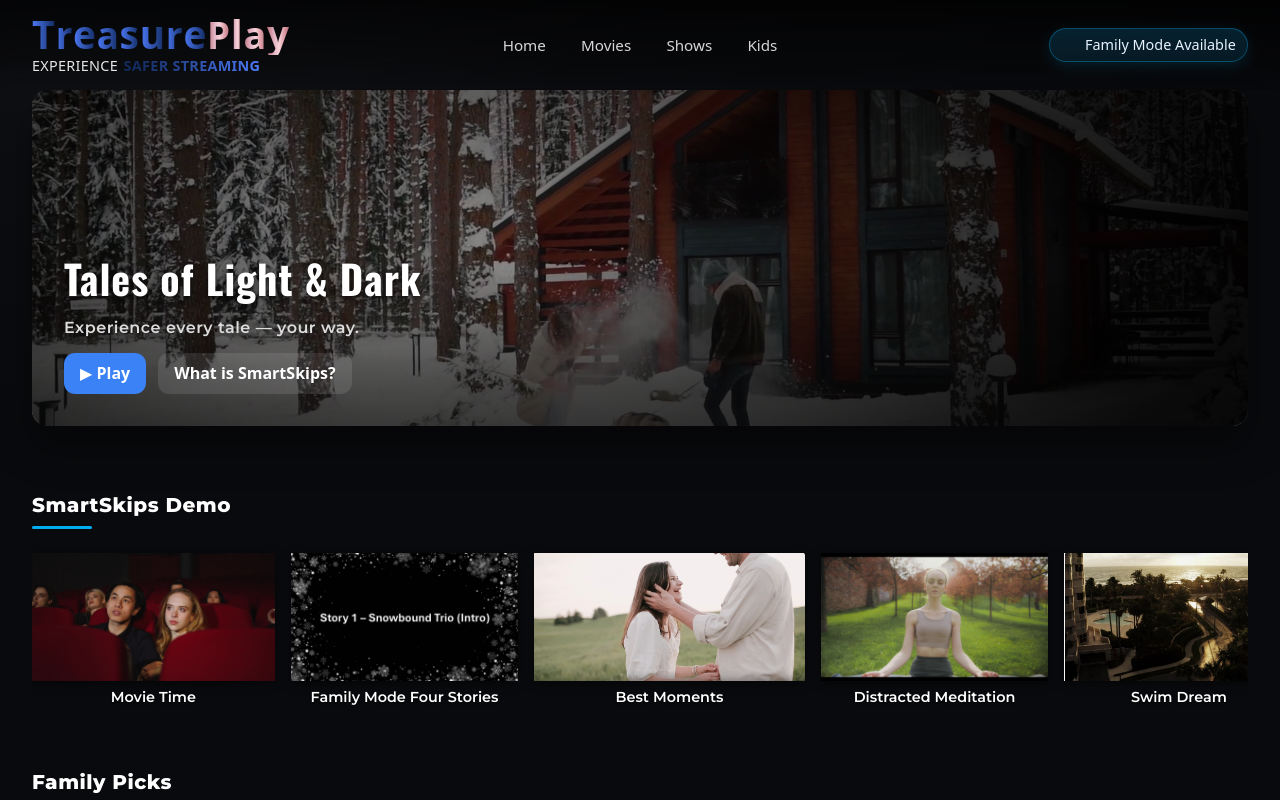
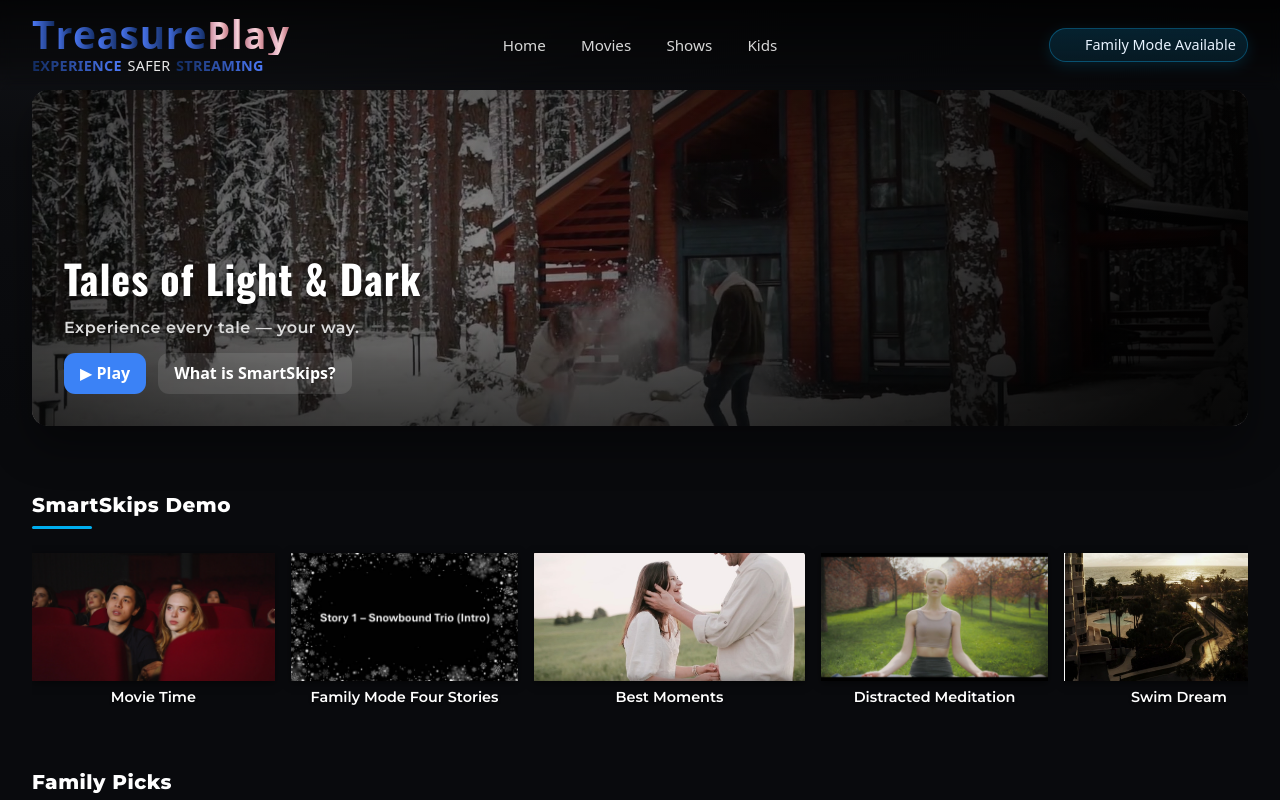
Before and after one commit to bhavyang-sites/treasureplay, a React (Vite) app: page / in a window 1280 px wide. Shown: the top 800 px of the page. Built offline with nearby package versions, Linux system fonts and the light colour scheme.

Commit message:
tagline look

```diff
--- a/src/HomePage.css
+++ b/src/HomePage.css
@@ -743,7 +743,7 @@
 /* Inner green gradient text */
 .tag-safe-text {
   font-weight: 600;
-  background: linear-gradient(270deg, #4D7AF9 0%, #122B5F 90%
+  background: linear-gradient(270deg, #4D7AF9 0%, #122B5F 100%
   );
   background-clip: text;
   -webkit-background-clip: text;
--- a/src/HomePage.jsx
+++ b/src/HomePage.jsx
@@ -57,9 +57,10 @@ const HomePage = () => {
         <div className="brand">
           <FunkyLogo text="TreasurePlay" />
        <div className="brand-sub">
-  <span className="tag-white">EXPERIENCE</span>
+  <span className="tag-safe-text">EXPERIENCE</span>
+  <span className="tag-white">SAFER </span>
 
-    <span className="tag-safe-text">SAFER STREAMING</span>
+    <span className="tag-safe-text">STREAMING</span>
 
 </div>
 
```
